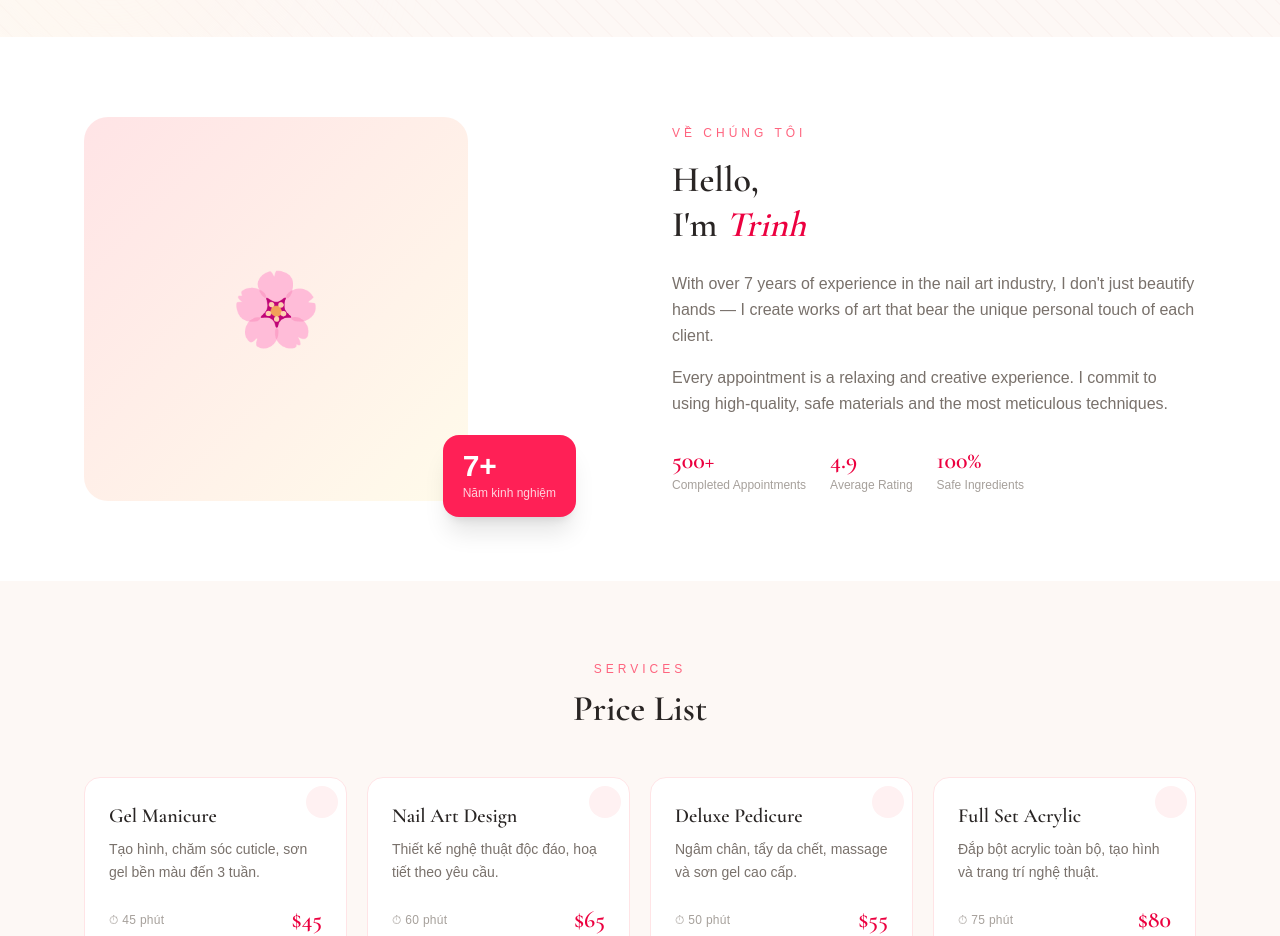
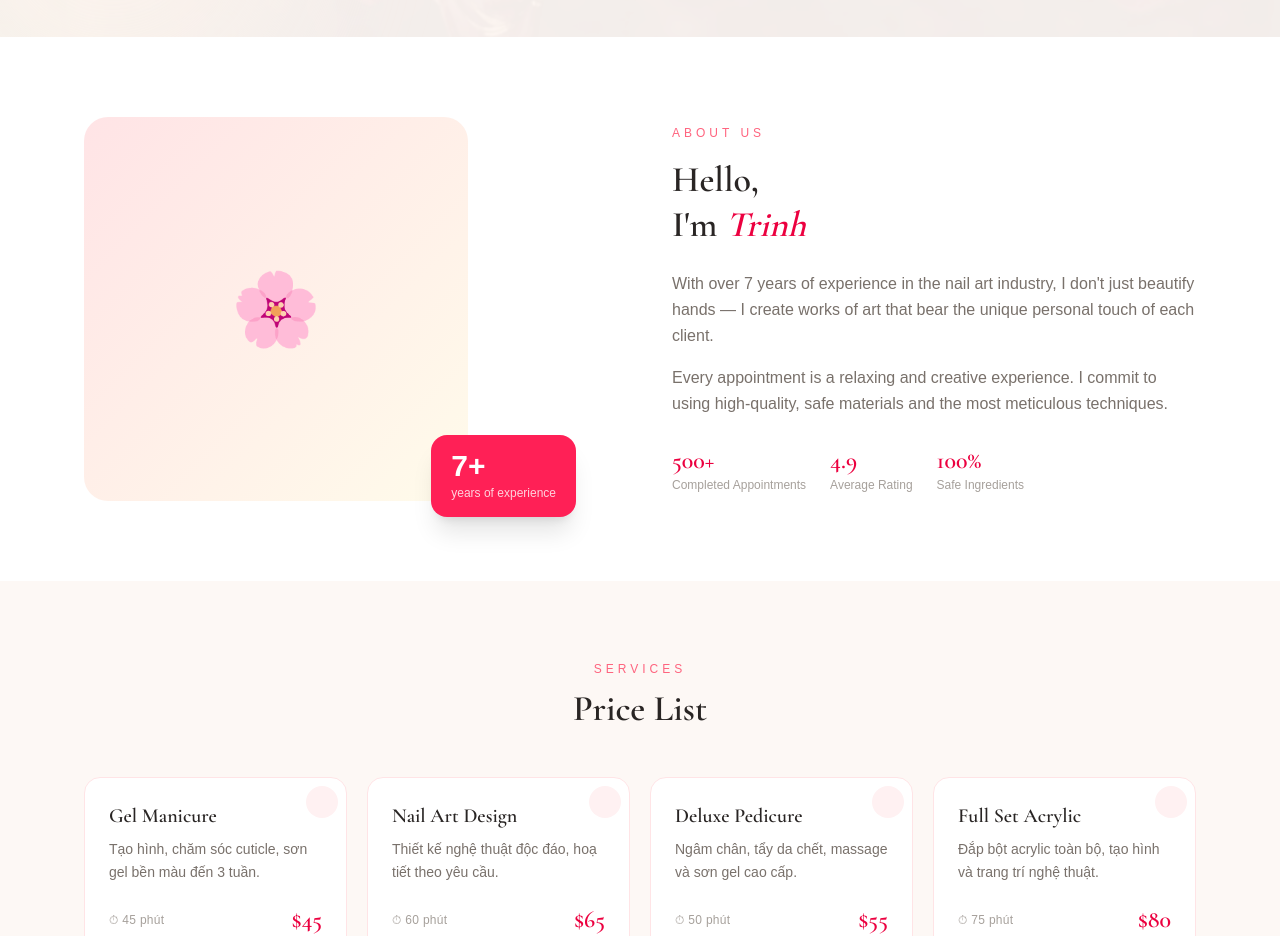
Before and after one commit to dhsJAP/nb-project-version2, a Next.js app: page / in a window 1280 px wide. Shown: the part 780-1716 px from the top of the page. Built offline with nearby package versions, Linux system fonts and the light colour scheme; no server answers; the database is empty.

Commit message:
feat: replace background style with Image component in Hero section

```diff
--- a/components/About.tsx
+++ b/components/About.tsx
@@ -11,12 +11,12 @@ export function About() {
             </div>
             <div className="absolute -bottom-4 -right-4 md:right-8 bg-rose-500 text-white rounded-2xl px-5 py-4 shadow-xl">
               <p className="text-3xl font-bold leading-none">7+</p>
-              <p className="text-xs mt-1 opacity-80">Năm kinh nghiệm</p>
+              <p className="text-xs mt-1 opacity-80">years of experience</p>
             </div>
           </div>
 
           <div>
-            <p className="text-xs tracking-[4px] text-rose-400 uppercase mb-4">Về chúng tôi</p>
+            <p className="text-xs tracking-[4px] text-rose-400 uppercase mb-4">About Us</p>
             <h2
               className="text-4xl text-stone-800 mb-6 leading-tight"
               style={{ fontFamily: "'Cormorant Garamond', serif", fontWeight: 600 }}
--- a/components/Hero.tsx
+++ b/components/Hero.tsx
@@ -1,6 +1,7 @@
 "use client";
 
 import Link from "next/link";
+import Image from "next/image";
 
 
 export function Hero() {
@@ -8,11 +9,13 @@ export function Hero() {
         <section className="relative min-h-[88vh] flex items-center overflow-hidden">
         <div
           className="absolute inset-0 opacity-[0.04]"
-          style={{
-            backgroundImage: 'repeating-linear-gradient(45deg,#c8727a 0,#c8727a 1px,transparent 0,transparent 50%)',
-            backgroundSize: '20px 20px',
-          }}
-        />
+        >
+          <Image src="/images/hero-nail.jpg"
+          alt="Hero"
+          fill
+          className="object-cover"
+          priority />
+        </div>
         <div className="absolute -top-32 -right-32 w-[600px] h-[600px] rounded-full bg-gradient-to-br from-rose-100 to-pink-50 blur-3xl opacity-60" />
         <div className="absolute -bottom-20 -left-20 w-96 h-96 rounded-full bg-gradient-to-tr from-amber-50 to-rose-50 blur-3xl opacity-50" />
 
```
